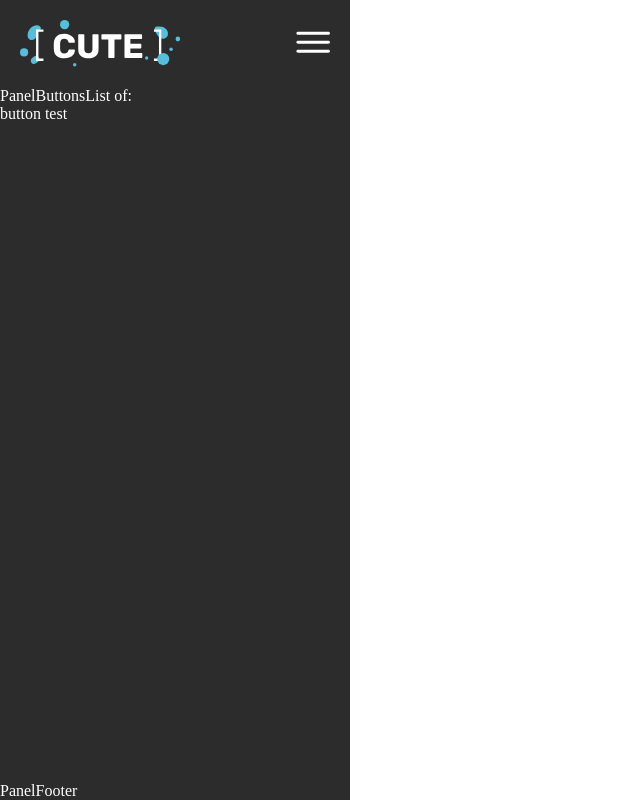
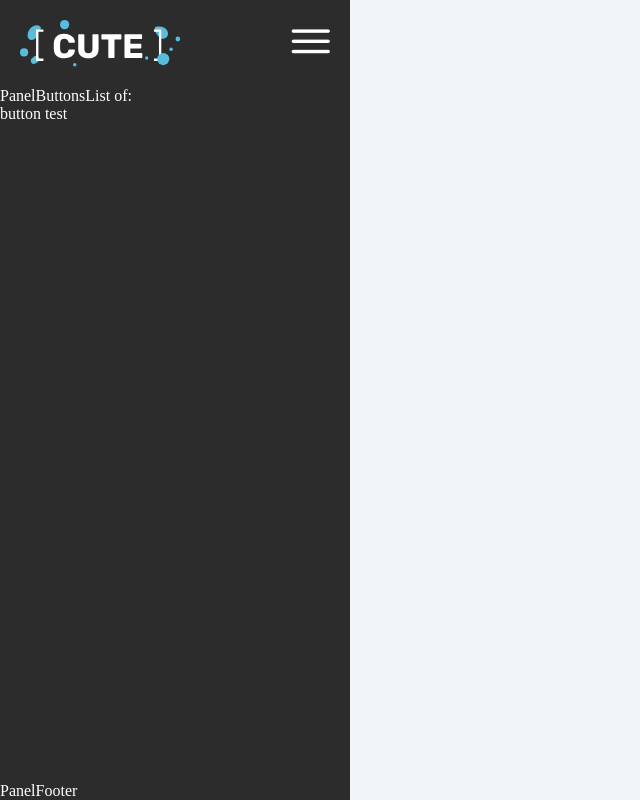
Before and after one commit to KoJem9Ka/cdod-system, a React (Create React App) app: page /students in a window 1280 px wide. Shown: the whole page, without its empty margins (0-640 px from the left). Built offline with nearby package versions, Linux system fonts and the light colour scheme.

Commit message:
Not found page

```diff
--- a/src/Pages/NotFoundPage/NotFoundPage.module.scss
+++ b/src/Pages/NotFoundPage/NotFoundPage.module.scss
@@ -1,11 +1,16 @@
 .NotFoundPage {
-  font-size      : 100px;
-  display        : flex;
-  flex-direction : column;
-  margin         : 0 auto;
+  font-size: 100px;
+  display: flex;
+  flex-direction: column;
+  margin: 0 auto;
+  padding: 5vh;
+  font-family: "JetBrains Mono", serif;
 
   & > h1 {
-    font-family : "JetBrains Mono", serif;
-    font-size   : 100px;
+    font-size: 100px;
+  }
+
+  & > h2 {
+    font-size: 65px;
   }
 }
--- a/src/Pages/NotFoundPage/NotFoundPage.tsx
+++ b/src/Pages/NotFoundPage/NotFoundPage.tsx
@@ -1,9 +1,12 @@
 import React from 'react'
 import style from './NotFoundPage.module.scss'
+import { ReactComponent as Robot } from '../../assets/img/Robot404.svg'
 
 const NotFoundPage: React.FC = () => (
   <div className={style.NotFoundPage}>
-    <h1 className={'_icon-ads'}>Error 404</h1>
+    <Robot/>
+    <h1>404 Error</h1>
+    <h2>Page not found</h2>
   </div>
 )
 
--- a/src/components/Panel/Panel.module.scss
+++ b/src/components/Panel/Panel.module.scss
@@ -3,7 +3,7 @@
 .Panel{
   color: white;
   font-family: "JetBrains Mono", serif;
-  background-color: $panel_color;
+  background-color: $dgray_panel_color;
 
   display: flex;
   flex-direction: column;
--- a/src/components/Panel/PanelHeader/PanelHeader.module.scss
+++ b/src/components/Panel/PanelHeader/PanelHeader.module.scss
@@ -3,4 +3,5 @@
   justify-content: space-between;
   align-items: center;
   margin: 20px;
+  font-size: 25px;
 }
--- a/src/components/Panel/PanelHeader/PanelHeader.tsx
+++ b/src/components/Panel/PanelHeader/PanelHeader.tsx
@@ -2,13 +2,10 @@ import React from 'react'
 import style from './PanelHeader.module.scss'
 // import Img from '../../../assets/img/Logo.svg'
 import { ReactComponent as Logo } from '../../../assets/img/Logo.svg'
-import { ReactComponent as Menu } from '../../../assets/img/Menu.svg'
 
 export const PanelHeader: React.FC = () => (
   <div className={style.PanelHeader}>
     <Logo/>
-    <a href='#'>
-      <Menu/>
-    </a>
+    <a className='_icon-menu' href=''/>
   </div>
 )
--- a/src/styles/_colors.scss
+++ b/src/styles/_colors.scss
@@ -1 +1,5 @@
-$panel_color: #2C2C2C
+$dgray_panel_color: #2C2C2C;
+$bg_color: #F0F5FA;
+$dgray_text_color: #2B2E36;
+$dblue_color: #007AA9;
+$lblue_color: #57BDDB;
--- a/src/styles/_reset.scss
+++ b/src/styles/_reset.scss
@@ -2,3 +2,8 @@
   margin  : 0;
   padding : 0;
 }
+a, a:visited, a:hover,
+a:active {
+  text-decoration: none;
+  color: inherit;
+}
--- a/src/styles/index.scss
+++ b/src/styles/index.scss
@@ -5,4 +5,6 @@
 #root {
   display    : flex;
   min-height : 100vh;
+  background-color: $bg_color;
+  color: $dgray_text_color;
 }
```
Also changed, not shown: src/assets/img/Menu.svg (deleted), src/assets/img/Robot404.svg (added).
